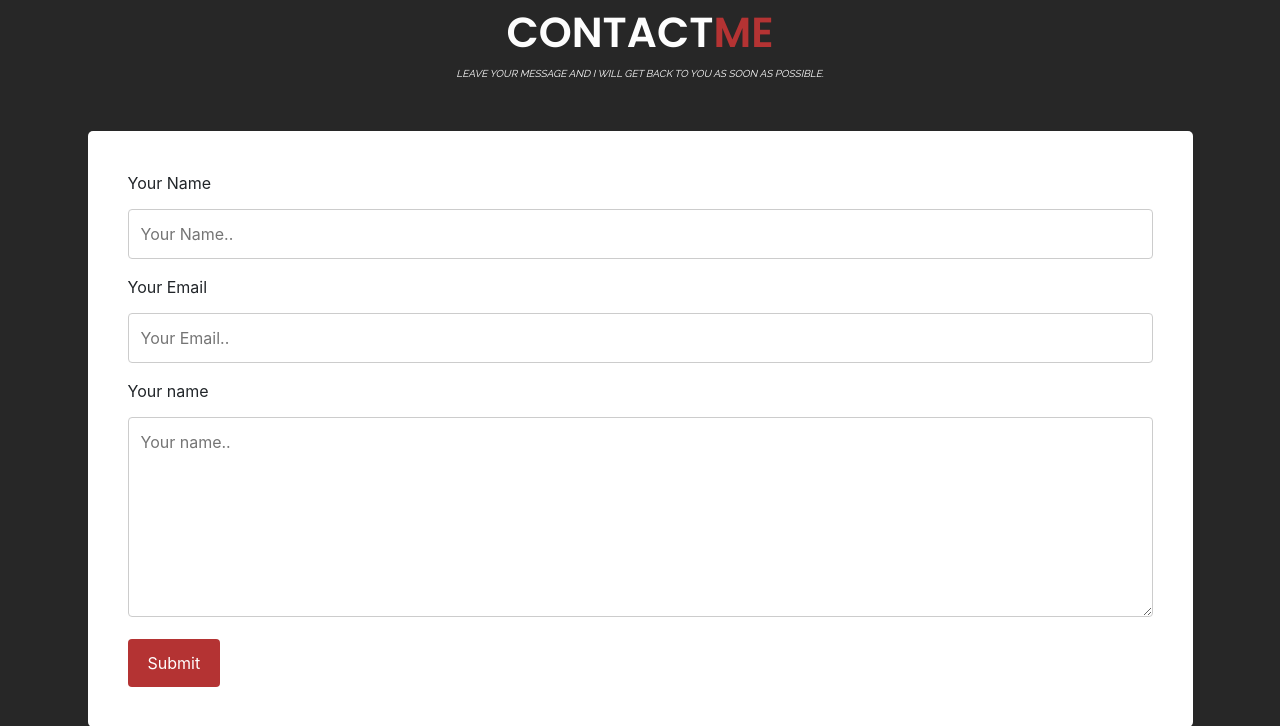
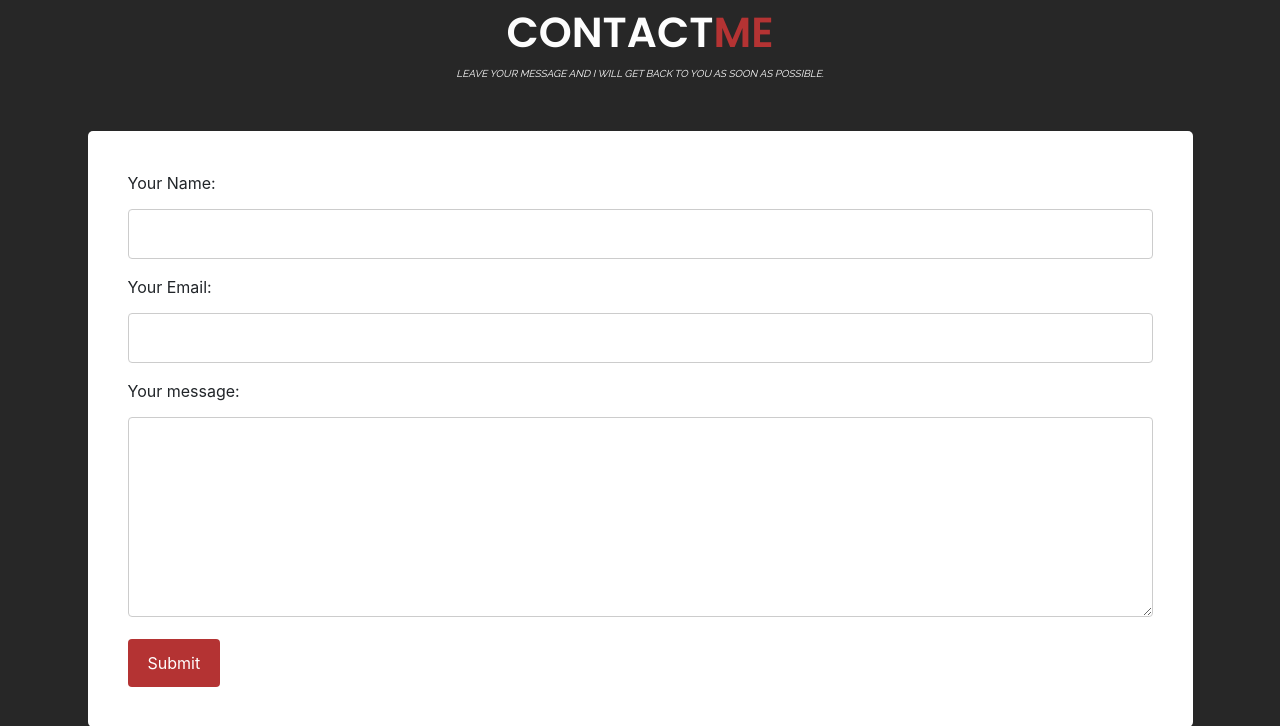
Before and after one commit to aafernands/old_aafernands.github.io, a PHP site: page /contact_me.html in a window 1280 px wide. Shown: the part 80-806 px from the top of the page. Run offline with PHP 8.4, Linux system fonts and the light colour scheme; some web fonts are replaced.

Commit message:
final changes

```diff
--- a/about_me.html
+++ b/about_me.html
@@ -158,7 +158,7 @@
                         <div class="row">
                             <div class="col-sm">
                                 <p>First Name: Alex</p>
-                                <p>Last Name Fernandes</p>
+                                <p>Last Name: Fernandes</p>
                                 <p>Birthdate: 04 April 1987</p>
                                 <p>Nationality: Brazilian</p>
                                 <p>Experience: Entry Level</p>
--- a/contact_me.html
+++ b/contact_me.html
@@ -63,15 +63,18 @@
             <br>
 
             <div class="containerform">
-                <form action="/action_page.php">
-                    <label for="fname">Your Name</label>
-                    <input type="text" id="fname" name="firstname" placeholder="Your Name..">
 
-                    <label for="lname">Your Email</label>
-                    <input type="text" id="lname" name="lastname" placeholder="Your Email..">
 
-                    <label for="subject">Your name</label>
-                    <textarea id="subject" name="subject" placeholder="Your name.." style="height:200px"></textarea>
+
+                <form action=”mailto:alexfernands@outlook.com” method=”post” enctype=”text/plain”>
+                    <label for="fname">Your Name:</label>
+                    <input type="text" id="fname" name="firstname" placeholder="">
+
+                    <label for="lname">Your Email:</label>
+                    <input type="text" id="lname" name="lastname" placeholder="">
+
+                    <label for="subject">Your message:</label>
+                    <textarea id="subject" name="subject" placeholder="" style="height:200px"></textarea>
 
                     <input type="submit" value="Submit">
                 </form>
--- a/index.html
+++ b/index.html
@@ -70,7 +70,11 @@
                             immersive and beautiful web applications through carefully crafted code and user-centric
                             design.
                         </p>
-                        <button type="button" class="btn btn-warning">MORE ABOUT ME</button>
+
+
+                        <a class="btn btn-primary" href="https://www.linkedin.com/in/alex-fernandes-5850b535/" role="button">MORE ABOUT ME </a>
+
+
                     </div>
 
 
```
Also changed, not shown: about_me.css (+12 -0 lines), index_style.css (+8 -19 lines).
